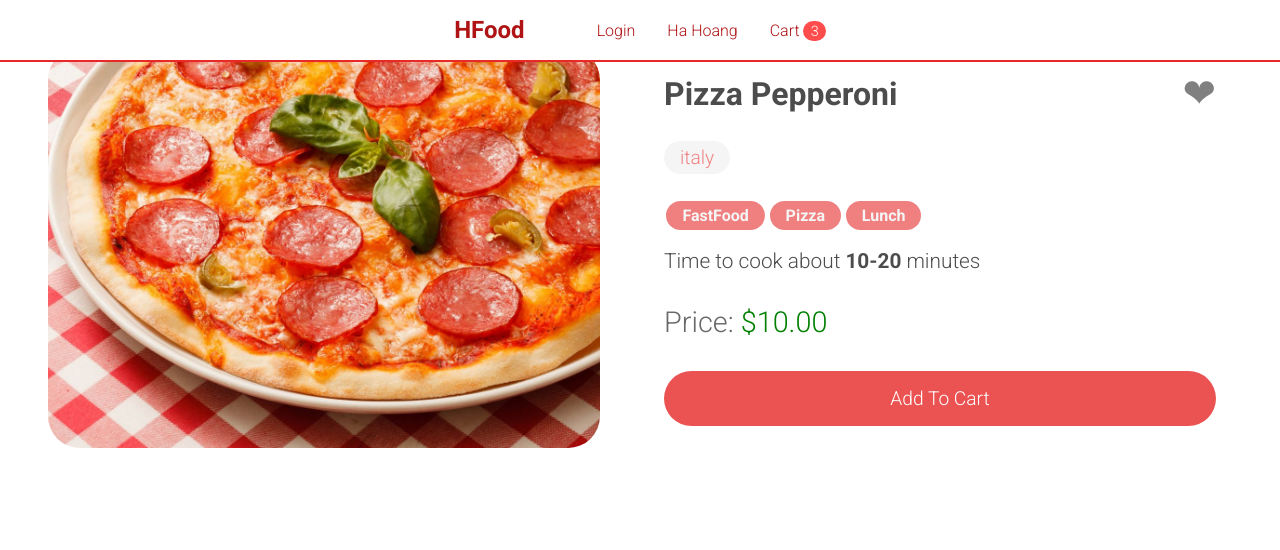
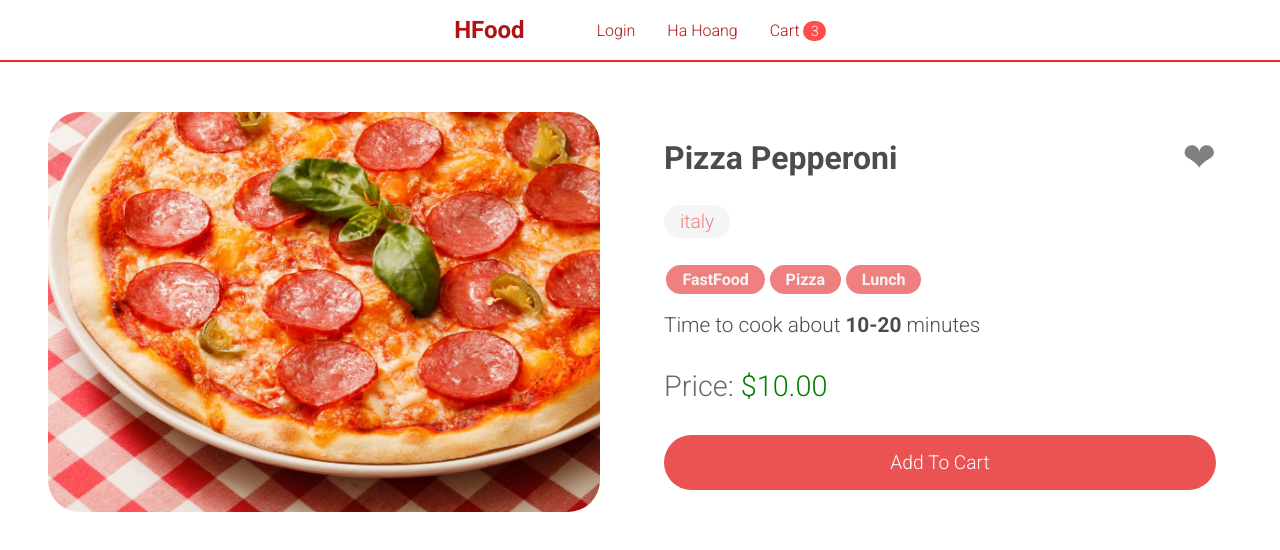
Before and after one commit to bhoangha276/Order-delivery-app.cli, an Angular app in the folder user/: page /food/1 in a window 1280 px wide. Shown: the top 550 px of the page. Built offline with nearby package versions, Linux system fonts and the light colour scheme.

Commit message:
style: change css for components

```diff
--- a/user/src/app/components/search/search.component.css
+++ b/user/src/app/components/search/search.component.css
@@ -1,8 +1,8 @@
 div {
   display: flex;
   justify-content: center;
-  margin-top: 6rem;
-  margin-bottom: 2rem;
+  margin-top: 3rem;
+  margin-bottom: 1.6rem;
 }
 
 div input {
--- a/user/src/app/pages/food/food.component.css
+++ b/user/src/app/pages/food/food.component.css
@@ -4,6 +4,7 @@
   align-items: center;
   flex-wrap: wrap;
   margin: 2rem;
+  margin-top: 6rem;
 }
 
 .container > * {
--- a/user/src/app/pages/home/home.component.css
+++ b/user/src/app/pages/home/home.component.css
@@ -1,3 +1,7 @@
+.container {
+  margin-top: 6rem;
+}
+
 ul {
   padding: 0;
 
--- a/user/src/app/pages/home/home.component.html
+++ b/user/src/app/pages/home/home.component.html
@@ -1,3 +1,4 @@
+<div class="container">
   <app-search></app-search>
   <app-tags></app-tags>
   <ul>
@@ -32,3 +33,4 @@
       </a>
     </li>
   </ul>
+</div>
```
Lines whose indentation alone changed are shown as unchanged.
